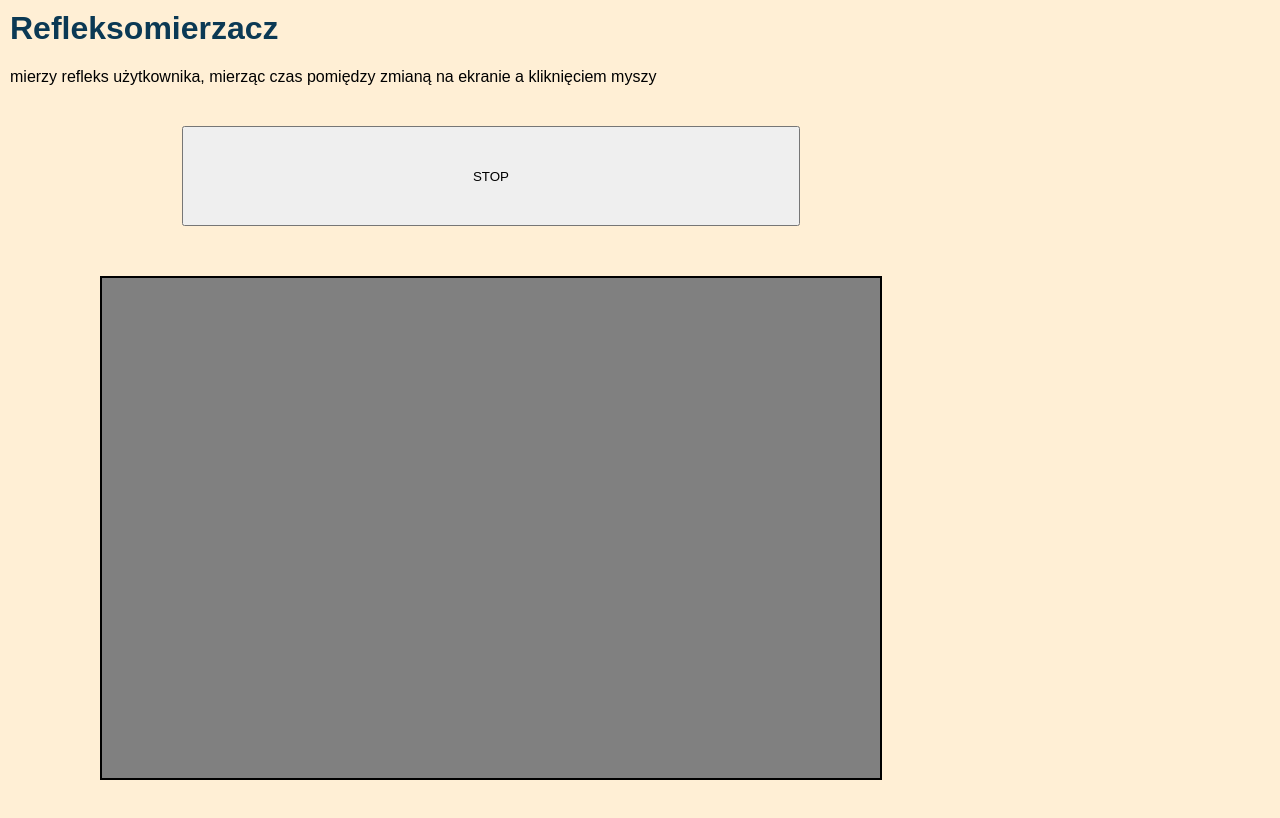
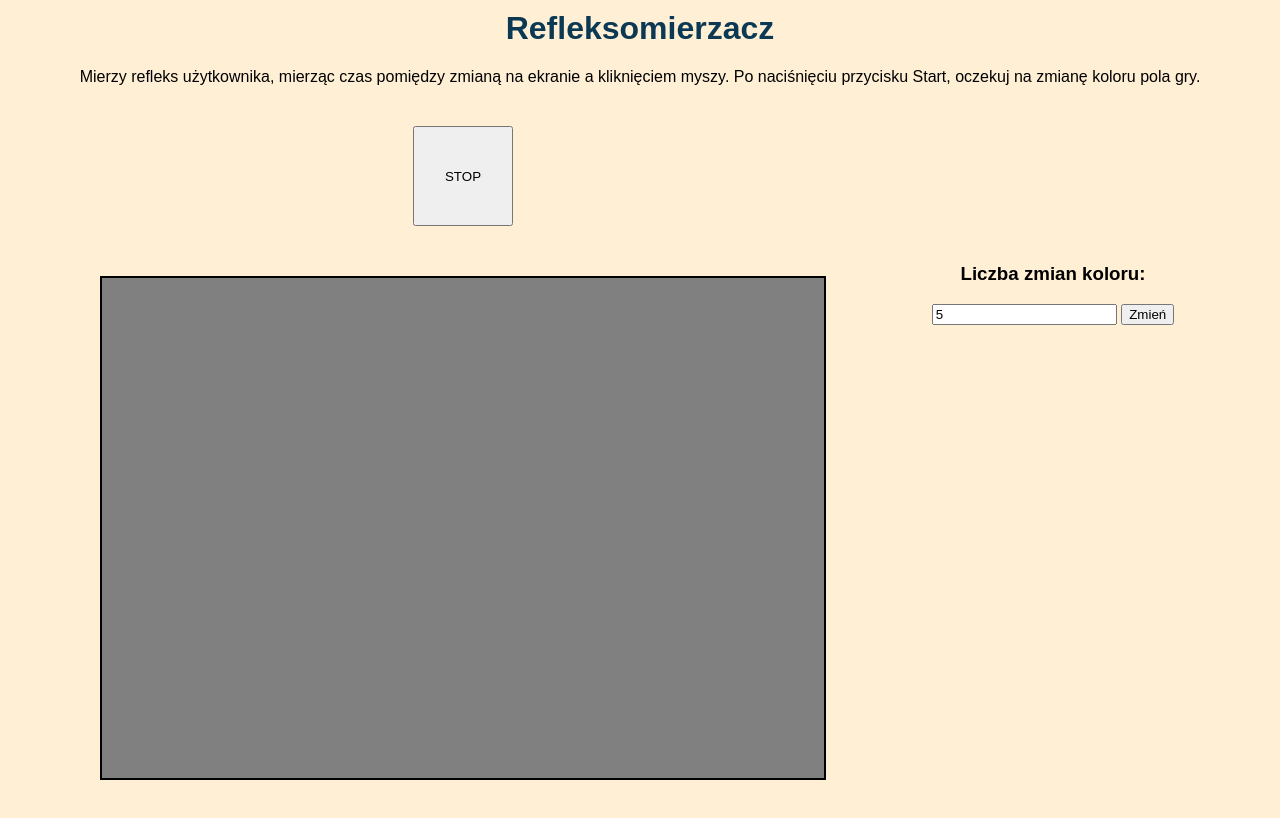
Before and after one commit to anngum/refleks, a plain HTML site: page index.html in a window 1280 px wide. Both pictures are taken after a click on the button "Start". Drawn offline with Linux system fonts and the light colour scheme.

Commit message:
poporawa wyglądu

```diff
--- a/index.html
+++ b/index.html
@@ -1,4 +1,5 @@
 <html lang="pl">
+
 <head>
 	<meta charset="UTF-8">
 	<title>Refleksomierzacz</title>
@@ -7,34 +8,38 @@
 
 
 </head>
+
 <body onload="load()">
 	<div id="info">
 		<h1 id="main-header">Refleksomierzacz</h1>
-    <p>mierzy refleks użytkownika, mierząc czas pomiędzy zmianą na ekranie a kliknięciem myszy</p>
+		<p>Mierzy refleks użytkownika, mierząc czas pomiędzy zmianą na ekranie a kliknięciem myszy.
+			Po naciśnięciu przycisku Start, oczekuj na zmianę koloru pola gry.</p>
 	</div>
 
 	<div id="app">
+		<article>
 
-	<button type="button" onclick="startStopGame()" id = 'przycisk'>Start</button>
-    <div id = "pole-gry" onclick="readTime()">
-	<p> </p>
-	</div>
+			<button onclick="startStopGame()" id='przycisk'>Start</button>
+			<div id="pole-gry" onclick="readTime()"> </div>
 
+		</article>
+		<aside>
 			<div id="ustawienia">
 				<br>
+				<h3> Liczba zmian koloru: <br></h3>
 				<input type="number" id="proby">
-<input type="submit"  value="Zmien" onclick="changeNum()">
+				<button onclick="changeNum()">Zmień</button>
 			</div>
 
 			<div id="statystyki">
 				<h3> Najdłuższy Twój czas: <br></h3>
-	<h2 id = "najdluzszy"></h2>
+				<h2 id="najdluzszy">&nbsp;</h2>
 				<h3> <br>Najkrótszy Twój czas: <br></h3>
-	<h2 id = "najkrotszy"></h2>
+				<h2 id="najkrotszy">&nbsp;</h2>
 				<h3> <br>Twój średni czas: <br></h3>
-	<h2 id = "sredni"></h2>
+				<h2 id="sredni">&nbsp;</h2>
 			</div>
-
+		</aside>
 	</div>
 
 
@@ -47,4 +52,5 @@
 
 	</script>
 </body>
+
 </html>
--- a/plik.js
+++ b/plik.js
@@ -5,7 +5,7 @@ var start = false; //klikanie przycisku
 var avgTime;
 var minTime = 999999;
 var maxTime = 0;
-	var sumTime =0;
+var sumTime = 0;
 var colours = ['green', 'blue', 'yellow', 'red', 'magenta', 'cyan', 'grey', 'pink'];
 var prevColour = 100;
 
@@ -13,58 +13,66 @@ var start = false; //klikanie przycisku
 var num = 5;
 
 // ------------- FUNKCJA WYCZYSZCZENIA GRY --------------------
-function clearGame(){
+function clearGame() {
 	start = false;
 	gamestep = 0;
-sumTime =0;
+	sumTime = 0;
 	avgTime = undefined;
-document.getElementById('przycisk').innerHTML="Start";
+	document.getElementById('przycisk').innerHTML = "Start";
 	document.getElementById('pole-gry').style['background-color'] = document.fgColor;
 	document.getElementById('pole-gry').style['display'] = 'none';
-document.getElementById('pole-gry').innerHTML="";
+	document.getElementById('pole-gry').innerHTML = "";
 
 	document.getElementById('ustawienia').style['display'] = 'block';
-document.getElementById('statystyki').style['display'] = 'block';
+	document.getElementById('statystyki').style['display'] = 'none';
+	//document.getElementById('sredni').innerHTML = "&nbsp;";
+	//document.getElementById('najdluzszy').innerHTML = "&nbsp;";
+	//document.getElementById('najkrotszy').innerHTML = "&nbsp;";
 
 }
 // ------------- FUNKCJA USTAWIANIA PARAMETROW --------------------
-function load(){
-document.getElementById('proby').value=num;
+function load() {
+	document.getElementById('proby').value = num;
 }
 
 // ------------- FUNKCJA ZMIANY PARAMETROW --------------------
-function changeNum(){
+function changeNum() {
 	num = parseInt(document.getElementById('proby').value);
 }
 
 // ------------- FUNKCJA ZMIANY STATYSTYK --------------------
-function displayStat(){
-document.getElementById('sredni').innerHTML=avgTime;
-document.getElementById('najdluzszy').innerHTML=maxTime;
-document.getElementById('najkrotszy').innerHTML=minTime;
+function displayStat() {
+	document.getElementById('sredni').innerHTML = avgTime;
+	document.getElementById('najdluzszy').innerHTML = maxTime;
+	document.getElementById('najkrotszy').innerHTML = minTime;
 }
 // ------------- FUNKCJA ZMIANY KOLORU POLA GRY --------------------
-function changeColour(){
+function changeColour() {
 	var randomColour;
 	do {
- randomColour = parseInt(Math.random()* 10);}
- while (randomColour<= 0 || randomColour>colours.length || randomColour==prevColour);
- prevColour=randomColour;
+		randomColour = parseInt(Math.random() * 10);
+	}
+	while (randomColour <= 0 || randomColour > colours.length || randomColour == prevColour);
+	prevColour = randomColour;
+	console.log('changeColour, new color:' + randomColour);
 	document.getElementById('pole-gry').style['background-color'] = colours[randomColour];
 
 }
 // ------------- FUNKCJA OBLICZANIA ŚREDNIEJ --------------------
-function funAvgTime(){
+function funAvgTime() {
 	var timeMs = timeClick - timeColour;
-sumTime +=timeMs;
-avgTime = sumTime/(gameStep+1);
-if (timeMs > maxTime) maxTime=timeMs;
-if (timeMs < minTime) minTime=timeMs;
+	console.log("clicked after " + timeMs + " [ms]");
+	sumTime += timeMs;
+	avgTime = sumTime / (gameStep + 1);
+	if (timeMs > maxTime) maxTime = timeMs;
+	if (timeMs < minTime) minTime = timeMs;
 }
 
 // ------------- FUNKCJA ODCZYTANIA CZASU KLIKNIECIA --------------------
-function readTime(){
-if (!click) {click = true;
+function readTime() {
+	if (!click) {
+		click = true;
+		console.log("clicked");
 		timeClick = Date.now();
 		funAvgTime();
 		displayStat();
@@ -75,19 +83,21 @@ document.getElementById('statystyki').style['display'] = 'block';
 }
 
 // ------------- FUNKCJA ZMIANY CZASU PO KTÓRYM NASTĘPUJE ZMIANA KOLORU POLA GRY --------------------
-function timeToChangeColour(){
-console.log('timeToChangeColour');
+function timeToChangeColour() {
+	console.log('===============   timeToChangeColour');
 	changeColour();
 	timeColour = Date.now();
 	click = false;
 	gameStep++;
-    if(gameStep < num){
-        var randomTime = parseInt(Math.random()*3000+1000);
+	console.log('gameStep:' + gameStep);
+	if (gameStep < num) {
+		var randomTime = parseInt(Math.random() * 3000 + 1000);
 		//document.getElementById('kontrola').innerHTML=randomTime;
 		setTimeout(() => timeToChangeColour(), randomTime);
 		//setTimeout(timeToChangeColour, randomTime);
 	}
-	else {document.getElementById('pole-gry').innerHTML="Gra zakończona";
+	else {
+		document.getElementById('pole-gry').innerHTML = "Gra zakończona";
 		document.getElementById('pole-gry').style['background-color'] = document.fgColor;
 		setTimeout(() => clearGame(), 2000);
 	}
@@ -96,9 +106,9 @@ console.log('timeToChangeColour');
 }
 
 // ------------- FUNKCJA URUCHOMIENIA GRY --------------------
-function playGame(){
+function playGame() {
 	gameStep = 0;
-document.getElementById('pole-gry').innerHTML="";
+	document.getElementById('pole-gry').innerHTML = "";
 
 	timeToChangeColour();
 
@@ -110,16 +120,19 @@ document.getElementById('pole-gry').innerHTML="";
 
 
 // ------------- FUNKCJA OBSŁUGI PRZYCISKU --------------------
-	function startStopGame(){
-if (start == false){
+function startStopGame() {
+	if (start == false) {
 		start = true;
 		click = false;
 
-document.getElementById('przycisk').innerHTML="STOP";
+
+		document.getElementById('przycisk').innerHTML = "STOP";
 		document.getElementById('pole-gry').style['display'] = 'block';
-document.getElementById('pole-gry').innerHTML="Gra rozpoczęta";
-document.getElementById('ustawienia').style['display'] = 'none';
+		document.getElementById('pole-gry').innerHTML = "Gra rozpoczęta";
+		//document.getElementById('ustawienia').style['display'] = 'none';
 		setTimeout(() => playGame(), 2000);
 	}
-else clearGame();
+	else {clearGame();
+
 	}
+}
--- a/styl.css
+++ b/styl.css
@@ -7,35 +7,53 @@
 
   h1 {
   	color: #0B3954;
+  	text-align: center;
   }
+
+  p {
+  	text-align: center;
+  }
+
   #app {
-			width:70%;
-
   	margin: 20px;
   	padding: 20px;
   	text-align: center;
 
   }
 
+  article {
+  	width: 70%;
+
+
+  	float: left;
+
+
+  }
+
   #pole-gry {
+  	padding-top: 100px;
+  	margin: 50px;
 
-			margin: 50px;
-			padding-top: 100px;
   	border: solid 2px black;
   	height: 400px;
-			#background-color: red;
   	display: none;
   }
-		#ustawienie {
-			display: block;
+
+  aside {
+  	margin-top: 100px;
+  	width: 30%;
+
+  	float: left;
   }
+
   #statystyki {
   	display: none;
   }
 
-		button {
-			width: 70%;
+
+  #przycisk {
+
+  	width: 100px;
   	height: 100px;
-			margin-left: 100px;
-			margin-right: 100px;
+
   }
```
Lines whose indentation alone changed are shown as unchanged.
